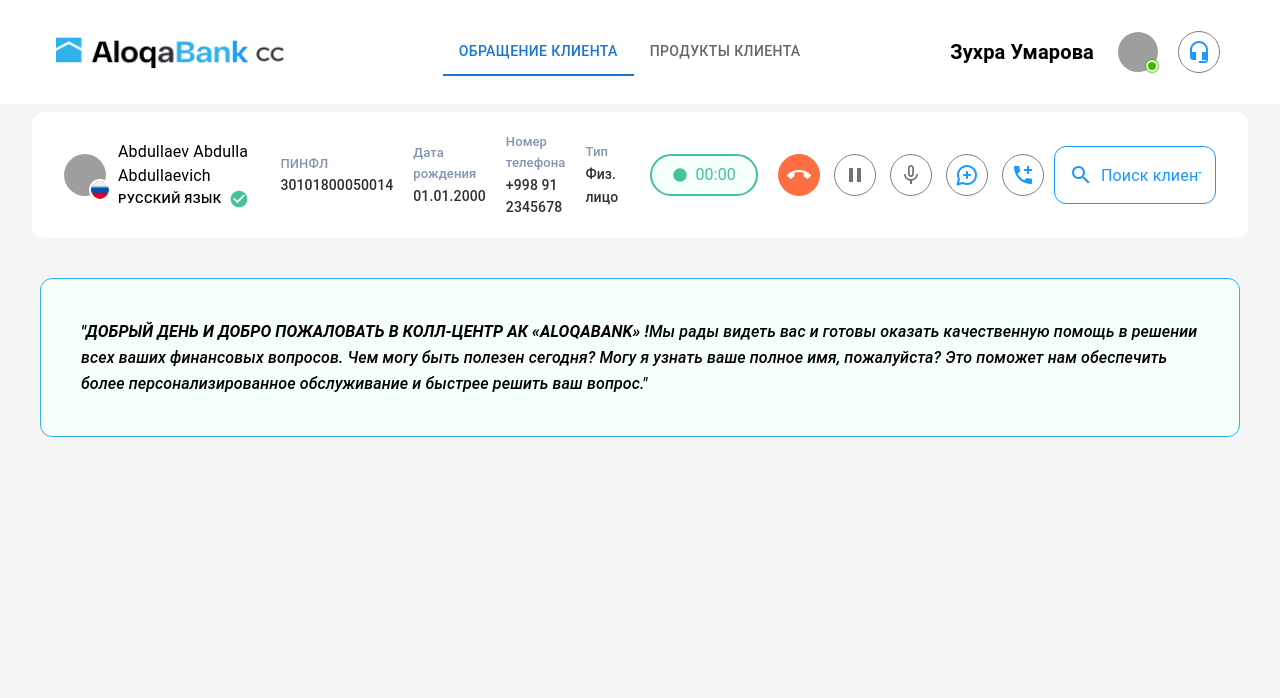
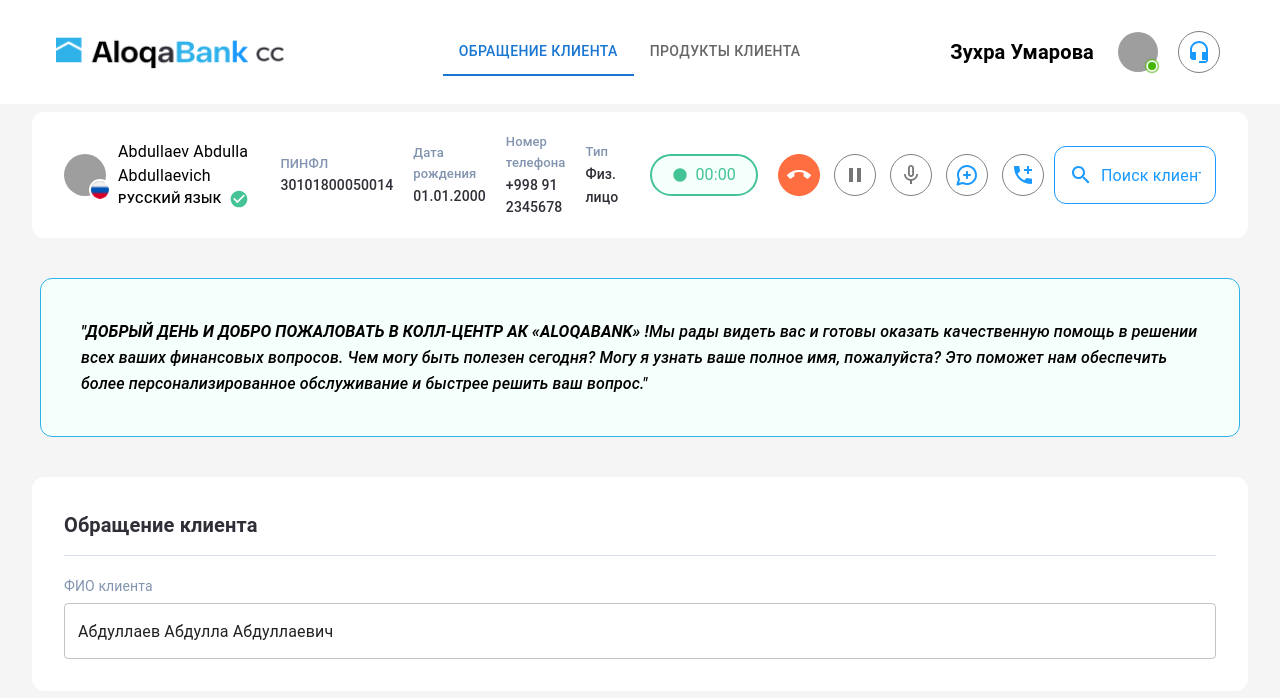
Before and after one commit to IlkhamBurkhanov/Test-Project, a React (Vite) app: page / in a window 1280 px wide. Shown: the top 698 px of the page. Built offline with nearby package versions, Linux system fonts and the light colour scheme; grey boxes are pictures that could not be loaded.

Commit message:
input added

```diff
--- a/src/App.jsx
+++ b/src/App.jsx
@@ -3,6 +3,7 @@
 import Calling from './components/Calling/Calling'
 import {  Box } from '@mui/material';
 import MessageText from './components/MessageText/MessageText'
+import ClientInfo from './components/ClientInfo/ClientInfo';
 
 
 function App() {
@@ -13,6 +14,7 @@
      <Header/>
      <Calling/>
      <MessageText/>
+     <ClientInfo/>
 
    </Box>
   )
--- /dev/null
+++ b/src/components/ClientInfo/ClientInfo.jsx
@@ -0,0 +1,90 @@
+import * as React from "react";
+import PropTypes from "prop-types";
+import { styled } from "@mui/material/styles";
+import RadioGroup, { useRadioGroup } from "@mui/material/RadioGroup";
+import FormControlLabel from "@mui/material/FormControlLabel";
+import Radio from "@mui/material/Radio";
+import { Box, Typography } from "@mui/material";
+import TextField from "@mui/material/TextField";
+
+const StyledFormControlLabel = styled((props) => (
+  <FormControlLabel {...props} />
+))(({ theme }) => ({
+  variants: [
+    {
+      props: { checked: true },
+      style: {
+        ".MuiFormControlLabel-label": {
+          color: theme.palette.primary.main,
+        },
+      },
+    },
+  ],
+}));
+
+function MyFormControlLabel(props) {
+  const radioGroup = useRadioGroup();
+
+  let checked = false;
+
+  if (radioGroup) {
+    checked = radioGroup.value === props.value;
+  }
+
+  return <StyledFormControlLabel checked={checked} {...props} />;
+}
+
+MyFormControlLabel.propTypes = {
+  /**
+   * The value of the component.
+   */
+  value: PropTypes.any,
+};
+
+const ClientInfo = () => {
+  return (
+    <Box
+      sx={{
+        backgroundColor: "#FFF",
+        marginX: "32px",
+        padding: "32px",
+        borderRadius: "12px",
+      }}
+    >
+      <Typography
+        variant="h6"
+        sx={{
+          fontWeight: "bold",
+          borderBottom: "1px solid #D7DFED",
+          paddingBottom: "14px",
+          color: "#2F2F37",
+        }}
+      >
+        Обращение клиента
+      </Typography>
+      <Typography
+        variant="body1"
+        sx={{
+          fontSize: "14px",
+          marginTop: "20px",
+          marginBottom: "6px",
+          color: "#8294AF",
+        }}
+      >
+        ФИО клиента
+      </Typography>
+      <TextField
+      fullWidth
+        id="outlined-basic"
+        defaultValue="Абдуллаев Абдулла Абдуллаевич"
+        variant="outlined"
+        hiddenLabel
+        sx={{
+          width: "full",
+        }}
+      />
+    </Box>
+  );
+};
+
+export default ClientInfo;
```
